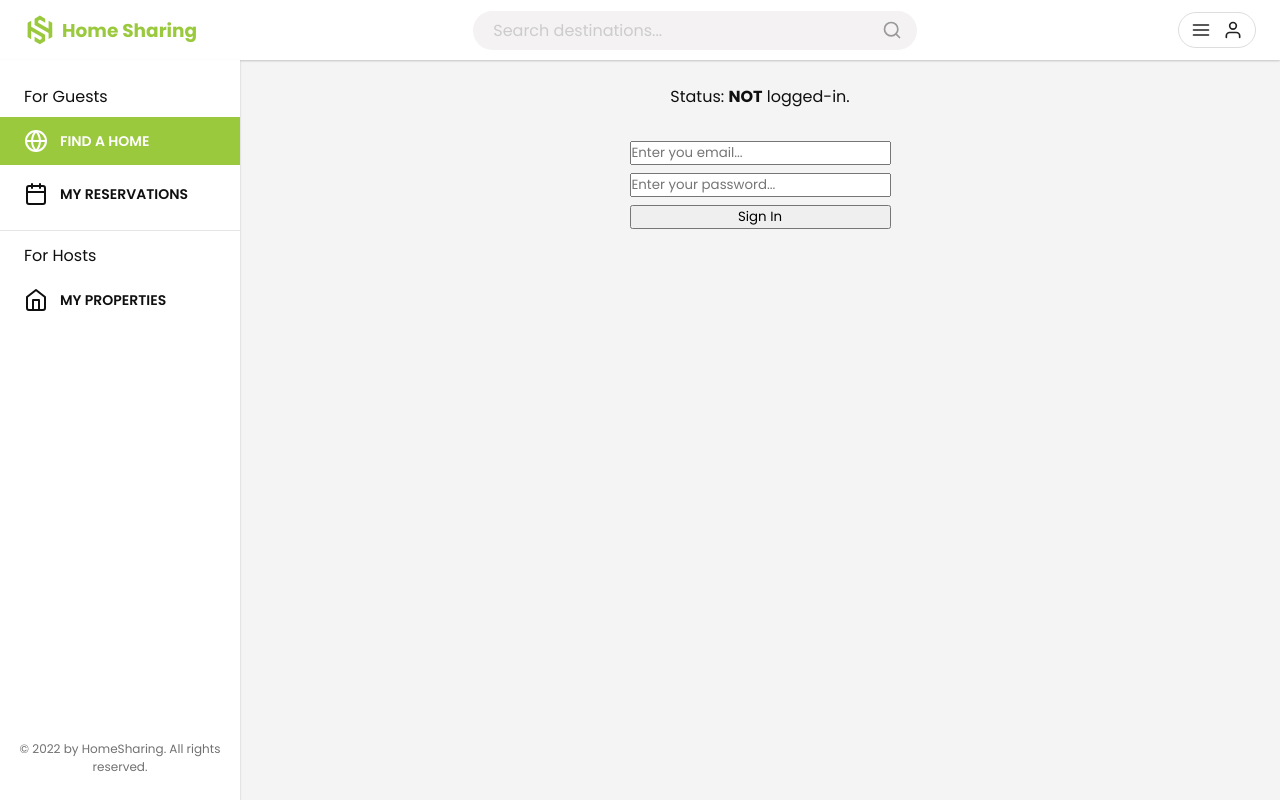
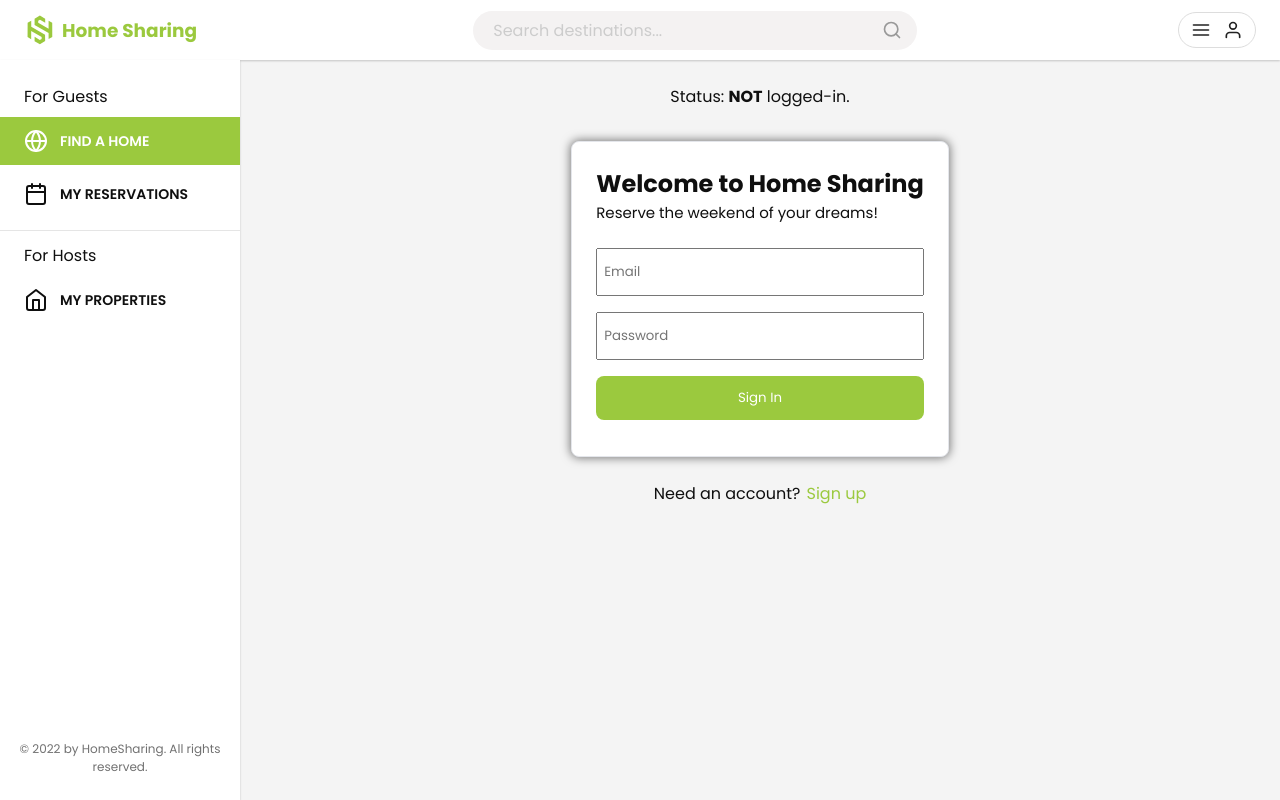
Before and after one commit to Home-Sharing-Team/microverse-final-capstone-web, a React (Create React App) app: page /sign-in in a window 1280 px wide. Built offline with nearby package versions, Linux system fonts and the light colour scheme; what miragejs would draw is missing.

Commit message:
Add general styles to sign in page and start sign up page

```diff
--- a/src/components/sign-in/sign-in.component.jsx
+++ b/src/components/sign-in/sign-in.component.jsx
@@ -1,5 +1,6 @@
 import React, { useState } from 'react';
 import { useDispatch, useSelector } from 'react-redux';
+import { Link } from 'react-router-dom';
 import { signInAsync, signOut } from '../../redux/user/user.actions';
 import { selectCurrentUser, selectUserError } from '../../redux/user/user.selectors';
 
@@ -45,9 +46,9 @@ const LogInComponent = () => {
   };
 
   return (
-    <div className="auth-ex">
+    <section className="sign-ex">
       {currentUser ? (
-        <div className="auth-ex__status">
+        <div className="sign-ex__status">
           <p>
             {'Status: '}
             <strong>Logged-in!</strong>
@@ -61,7 +62,7 @@ const LogInComponent = () => {
           </button>
         </div>
       ) : (
-        <div className="auth-ex__status">
+        <div className="sign-ex__status">
           <p>
             {'Status: '}
             <strong>NOT</strong>
@@ -70,11 +71,17 @@ const LogInComponent = () => {
         </div>
       )}
 
-      <form className="auth-ex__form" onSubmit={handleSubmit}>
+      <div className="sign-ex__container">
+        <div className="sign-ex__container__header">
+          <h2>Welcome to Home Sharing</h2>
+          <p>Reserve the weekend of your dreams!</p>
+        </div>
+
+        <form className="sign-ex__container__form" onSubmit={handleSubmit}>
           <input
             type="email"
             name="email"
-          placeholder="Enter you email..."
+            placeholder="Email"
             value={email}
             onChange={handleChange}
             required
@@ -82,16 +89,24 @@ const LogInComponent = () => {
           <input
             type="password"
             name="password"
-          placeholder="Enter your password..."
+            placeholder="Password"
             value={password}
             onChange={handleChange}
             required
           />
-        <button type="submit">Sign In</button>
+          <button type="submit" className="sign-ex__container__form__btn">Sign In</button>
         </form>
+      </div>
+
+      <p className="sign-ex__new">
+        Need an account?
+        <Link to="./" className="sign-ex__new__link">
+          Sign up
+        </Link>
+      </p>
 
       {authError && <p>{`Error: ${authError}`}</p>}
-    </div>
+    </section>
   );
 };
 
--- a/src/components/sign-in/sign-in.styles.scss
+++ b/src/components/sign-in/sign-in.styles.scss
@@ -1,4 +1,4 @@
-.auth-ex {
+.sign-ex {
   display: flex;
   flex-direction: column;
   align-items: center;
@@ -11,13 +11,71 @@
     margin-bottom: 3.2rem;
   }
 
-  &__form {
-    display: flex;
-    flex-direction: column;
-    margin-bottom: 2.4rem;
+  &__container {
+    background-color: var(--color-cards-bg);
+    padding: 1.2rem 2.4rem;
+    border-radius: var(--border-radius);
+    border: 1px solid var(--color-grey-200);
+    -webkit-box-shadow: 0px 0px 10px 1px rgba(0,0,0,0.5);
+    box-shadow: 0px 0px 10px 1px rgba(0,0,0,0.5);
 
-    & > *:not(:last-child) {
-      margin-bottom: 0.8rem;
+    &__header {
+      display: flex;
+      flex-direction: column;
+      align-items: flex-start;
+      justify-content: center;
+      margin: 1.2rem 0 2.4rem;
+    }
+
+    &__header p {
+      font-size: 1.5rem;
+    }
+
+    &__form {
+      display: flex;
+      flex-direction: column;
+      margin-bottom: 2.4rem;
+
+      & > *:not(:last-child) {
+        margin-bottom: 1.6rem;
+      }
+
+      & input {
+        padding: 1.2rem 0.6rem;
+      }
+
+      &__btn {
+        background-color: var(--color-primary);
+        border: none;
+        border-radius: var(--border-radius);
+        padding: 1.2rem 0;
+        color: var(--color-white);
+      }
+
+      &__btn:hover {
+        background-color: var(--color-hover);
+      }
+
+      &__btn:active {
+        background-color: var(--color-active);
+      }
+    }
+  }
+
+  &__new {
+    margin-top: 2.4rem;
+
+    &__link {
+      color: var(--color-primary);
+      margin-left: 0.6rem;
+    }
+
+    &__link:hover {
+      color: var(--color-hover);
+    }
+
+    &__link:active {
+      color: var(--color-active);
     }
   }
 }
--- a/src/styles/_variables.scss
+++ b/src/styles/_variables.scss
@@ -1,6 +1,8 @@
 :root {
   // Color Palette
   --color-primary-300: #9bc93e;
+  --color-hover-300: #92b148;
+  --color-active-300: #7ca028;
   --color-grey-100: #f4f4f4;
   --color-grey-150: #f0f2f5;
   --color-grey-200: #e4e6eb;
@@ -13,6 +15,8 @@
 
   // Other color variables
   --color-primary: var(--color-primary-300);
+  --color-hover: var(--color-hover-300);
+  --color-active: var(--color-active-300);
   --color-text-primary: var(--color-grey-950);
   --color-text-secondary: var(--color-grey-500);
   --color-body-bg: var(--color-grey-100);
```
Also changed, not shown: src/components/sign-up/sign-up.component.jsx (added, +19 -0 lines), src/pages/signup-page/signupPage.component.jsx (added, +10 -0 lines), src/components/sign-up/sign-up.styles.scss (added). Lines whose indentation alone changed are shown as unchanged.
